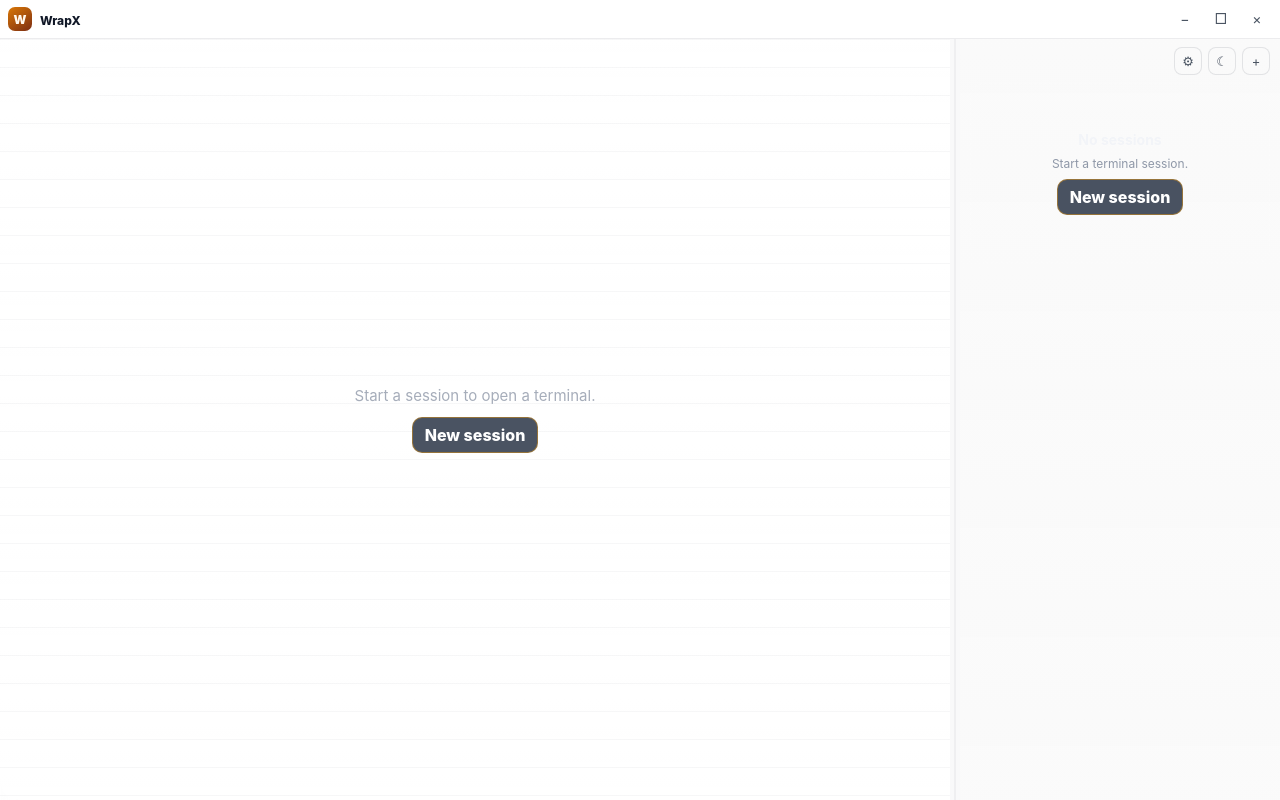
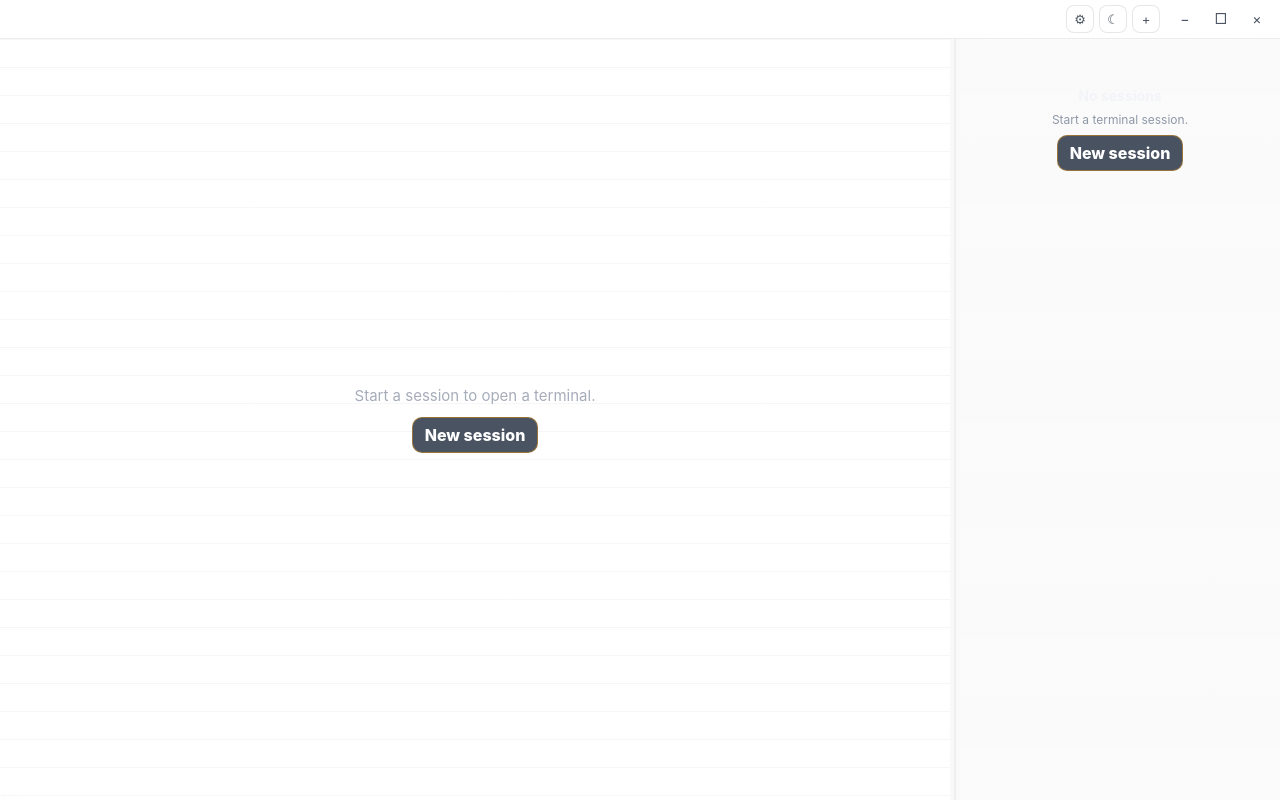
Before and after one commit to TangBo-cpu/warpX, a React (Vite) app: page / in a window 1280 px wide. Built offline with nearby package versions, Linux system fonts and the light colour scheme.

Commit message:
Move session actions to titlebar
Co-Authored-By: Claude Opus 4.8 <noreply@anthropic.com>

```diff
--- a/src/App.tsx
+++ b/src/App.tsx
@@ -11,7 +11,6 @@ import {
 } from "./appearance";
 import { AppearancePanel } from "./components/AppearancePanel";
 import { TerminalView } from "./components/TerminalView";
-import { WindowTitlebar } from "./components/WindowTitlebar";
 import type { ActiveSessionSummary } from "./sessionDisplay";
 
 type ThemeMode = "light" | "dark";
@@ -130,7 +129,6 @@ export default function App() {
 
   return (
     <main className="app-shell" data-theme={theme} style={appearanceStyle}>
-      <WindowTitlebar />
       <TerminalView
         theme={theme}
         onOpenAppearance={() => setAppearancePanelOpen(true)}
--- a/src/components/Sidebar.tsx
+++ b/src/components/Sidebar.tsx
@@ -1,100 +1,33 @@
-import { useState } from "react";
 import type { AgentKind, Session } from "../types/session";
-import { NewSessionDialog } from "./NewSessionDialog";
 import { SessionCard } from "./SessionCard";
-
-type ThemeMode = "light" | "dark";
 
 type SidebarProps = {
   sessions: Session[];
   activeSessionId: string | null;
-  defaultCwd: string;
   disabled: boolean;
-  nextSessionNumber: number;
-  theme: ThemeMode;
-  onCreateSession: (name: string, cwd: string) => void;
   onSelectSession: (sessionId: string) => void;
   onCloseSession: (sessionId: string) => void;
   onAgentOverride: (sessionId: string, override?: AgentKind) => void;
-  onOpenAppearance: () => void;
-  onToggleTheme: () => void;
+  onCreateDefaultSession: () => void;
 };
 
 export function Sidebar({
   sessions,
   activeSessionId,
-  defaultCwd,
   disabled,
-  nextSessionNumber,
-  theme,
-  onCreateSession,
   onSelectSession,
   onCloseSession,
   onAgentOverride,
-  onOpenAppearance,
-  onToggleTheme,
+  onCreateDefaultSession,
 }: SidebarProps) {
-  const [showNewSessionForm, setShowNewSessionForm] = useState(false);
-
-  function createSession(name: string, cwd: string) {
-    onCreateSession(name, cwd);
-    setShowNewSessionForm(false);
-  }
-
   return (
     <aside className="sidebar">
-      <div className="sidebar-header">
-        <div className="sidebar-actions">
-          <button
-            aria-label="Open appearance settings"
-            className="sidebar-action"
-            title="Appearance"
-            type="button"
-            onClick={onOpenAppearance}
-          >
-            ⚙
-          </button>
-          <button
-            aria-label={theme === "light" ? "Switch to dark theme" : "Switch to light theme"}
-            className="sidebar-action"
-            title={theme === "light" ? "Dark theme" : "Light theme"}
-            type="button"
-            onClick={onToggleTheme}
-          >
-            {theme === "light" ? "☾" : "☀"}
-          </button>
-          <button
-            aria-label="New session"
-            className="sidebar-action"
-            disabled={disabled}
-            title="New session"
-            type="button"
-            onClick={() => setShowNewSessionForm((value) => !value)}
-          >
-            +
-          </button>
-        </div>
-      </div>
-
-      {showNewSessionForm ? (
-        <NewSessionDialog
-          defaultCwd={defaultCwd}
-          disabled={disabled}
-          nextSessionNumber={nextSessionNumber}
-          onCreate={createSession}
-        />
-      ) : null}
-
       <div className="session-list">
         {sessions.length === 0 ? (
           <div className="empty-sidebar">
             <strong>No sessions</strong>
             <span>Start a terminal session.</span>
-            <button
-              disabled={disabled}
-              type="button"
-              onClick={() => setShowNewSessionForm(true)}
-            >
+            <button disabled={disabled} type="button" onClick={onCreateDefaultSession}>
               New session
             </button>
           </div>
--- a/src/components/TerminalView.tsx
+++ b/src/components/TerminalView.tsx
@@ -5,6 +5,7 @@ import type { FitAddon } from "@xterm/addon-fit";
 import type { Terminal } from "@xterm/xterm";
 import { useEffect, useRef, useState, type CSSProperties, type KeyboardEvent, type PointerEvent } from "react";
 import { Sidebar } from "./Sidebar";
+import { WindowTitlebar } from "./WindowTitlebar";
 import {
   STATUS_DISPLAY,
   formatSessionActivityAge,
@@ -983,6 +984,14 @@ export function TerminalView({
   const sidebarValueNow = Math.round(getCurrentSidebarWidth());
 
   return (
+    <>
+      <WindowTitlebar
+        newSessionDisabled={sessions.length >= MAX_LIVE_SESSIONS}
+        theme={theme}
+        onNewSession={createDefaultSession}
+        onOpenAppearance={onOpenAppearance}
+        onToggleTheme={onToggleTheme}
+      />
       <section ref={workspaceRef} className={workspaceClassName} style={workspaceStyle}>
         <section className="terminal-card">
         <div className="terminal-host-stack">
@@ -1024,19 +1033,15 @@ export function TerminalView({
 
         <Sidebar
           activeSessionId={activeSessionId}
-        defaultCwd={DEFAULT_CWD}
           disabled={sessions.length >= MAX_LIVE_SESSIONS}
-        nextSessionNumber={sessionCounterRef.current}
           sessions={sessions}
-        theme={theme}
           onAgentOverride={setAgentOverride}
           onCloseSession={closeSession}
-        onCreateSession={createSession}
-        onOpenAppearance={onOpenAppearance}
+          onCreateDefaultSession={createDefaultSession}
           onSelectSession={selectSession}
-        onToggleTheme={onToggleTheme}
         />
       </section>
+    </>
   );
 }
 
--- a/src/components/WindowTitlebar.tsx
+++ b/src/components/WindowTitlebar.tsx
@@ -1,7 +1,23 @@
 import { getCurrentWindow } from "@tauri-apps/api/window";
 import type { MouseEvent } from "react";
 
-export function WindowTitlebar() {
+type ThemeMode = "light" | "dark";
+
+type WindowTitlebarProps = {
+  newSessionDisabled: boolean;
+  theme: ThemeMode;
+  onNewSession: () => void;
+  onOpenAppearance: () => void;
+  onToggleTheme: () => void;
+};
+
+export function WindowTitlebar({
+  newSessionDisabled,
+  theme,
+  onNewSession,
+  onOpenAppearance,
+  onToggleTheme,
+}: WindowTitlebarProps) {
   return (
     <header
       className="window-titlebar"
@@ -9,16 +25,38 @@ export function WindowTitlebar() {
       onDoubleClick={toggleMaximize}
       onMouseDown={startWindowDrag}
     >
-      <div className="window-titlebar-brand" data-tauri-drag-region title="WrapX">
-        <span className="app-mark" data-tauri-drag-region aria-hidden="true">
-          W
-        </span>
-        <span className="window-titlebar-brand-copy" data-tauri-drag-region>
-          <strong data-tauri-drag-region>WrapX</strong>
-        </span>
+      <div className="window-titlebar-drag-space" data-tauri-drag-region />
+
+      <div className="window-titlebar-actions">
+        <button
+          aria-label="Open appearance settings"
+          className="titlebar-action"
+          title="Appearance"
+          type="button"
+          onClick={(event) => runTitlebarAction(event, onOpenAppearance)}
+        >
+          ⚙
+        </button>
+        <button
+          aria-label={theme === "light" ? "Switch to dark theme" : "Switch to light theme"}
+          className="titlebar-action"
+          title={theme === "light" ? "Dark theme" : "Light theme"}
+          type="button"
+          onClick={(event) => runTitlebarAction(event, onToggleTheme)}
+        >
+          {theme === "light" ? "☾" : "☀"}
+        </button>
+        <button
+          aria-label="New PowerShell session"
+          className="titlebar-action"
+          disabled={newSessionDisabled}
+          title="New PowerShell session"
+          type="button"
+          onClick={(event) => runTitlebarAction(event, onNewSession)}
+        >
+          +
+        </button>
       </div>
-
-      <div className="window-titlebar-drag-space" data-tauri-drag-region />
 
       <div className="window-titlebar-controls">
         <button aria-label="Minimize" className="window-control" type="button" onClick={minimizeWindow}>
@@ -40,11 +78,17 @@ function startWindowDrag(event: MouseEvent<HTMLElement>) {
     return;
   }
 
-  if ((event.target as HTMLElement).closest(".window-titlebar-controls")) {
+  if ((event.target as HTMLElement).closest(".window-titlebar-actions, .window-titlebar-controls")) {
     return;
   }
 
   void getCurrentWindow().startDragging().catch(() => undefined);
+}
+
+function runTitlebarAction(event: MouseEvent<HTMLButtonElement>, action: () => void) {
+  event.preventDefault();
+  event.stopPropagation();
+  action();
 }
 
 function minimizeWindow(event: MouseEvent<HTMLButtonElement>) {
--- a/src/styles.css
+++ b/src/styles.css
@@ -210,8 +210,7 @@ button:disabled {
 
 button:focus-visible,
 .session-card:focus-visible,
-.appearance-control:focus,
-.new-session-form input:focus {
+.appearance-control:focus {
   border-color: var(--accent-warm);
   box-shadow: 0 0 0 2px color-mix(in srgb, var(--accent-warm) 32%, transparent);
   outline: none;
@@ -221,10 +220,10 @@ button:focus-visible,
   position: relative;
   z-index: 10;
   display: grid;
-  grid-template-columns: auto minmax(0, 1fr) auto;
+  grid-template-columns: minmax(0, 1fr) auto auto;
   min-height: 38px;
   align-items: center;
-  gap: 12px;
+  gap: 8px;
   border-bottom: 1px solid var(--topbar-border);
   padding: 5px 6px 5px 8px;
   color: var(--topbar-text);
@@ -233,40 +232,21 @@ button:focus-visible,
   backdrop-filter: blur(var(--topbar-blur));
 }
 
-.window-titlebar-brand,
-.window-titlebar-controls {
-  display: flex;
-  min-width: 0;
-  align-items: center;
-}
-
-.window-titlebar-brand {
-  gap: 8px;
-}
-
-.window-titlebar-brand-copy {
-  flex-direction: column;
-  align-items: flex-start;
-  line-height: 1.05;
-}
-
-.window-titlebar-brand-copy strong {
-  overflow: hidden;
-  max-width: 100%;
-  color: var(--topbar-text-strong);
-  font-size: 12px;
-  font-weight: 850;
-  text-overflow: ellipsis;
-  white-space: nowrap;
-}
-
 .window-titlebar-drag-space {
   width: 100%;
   height: 100%;
 }
 
+.window-titlebar-actions,
 .window-titlebar-controls {
+  display: flex;
+  min-width: 0;
+  align-items: center;
   justify-content: flex-end;
+  gap: 5px;
+}
+
+.window-titlebar-controls {
   gap: 2px;
 }
 
@@ -328,18 +308,6 @@ button:focus-visible,
   gap: 8px;
 }
 
-.app-mark {
-  display: grid;
-  width: 24px;
-  height: 24px;
-  flex: 0 0 auto;
-  place-items: center;
-  border-radius: 7px;
-  color: #fff7ed;
-  background: linear-gradient(145deg, #d97706, #7c2d12);
-  font-size: 12px;
-  font-weight: 900;
-}
 
 .app-workspace-copy,
 .app-topbar-session-copy {
@@ -394,7 +362,7 @@ button:focus-visible,
 }
 
 .icon-button,
-.sidebar-action,
+.titlebar-action,
 .session-menu-trigger,
 .appearance-close {
   display: grid;
@@ -411,7 +379,7 @@ button:focus-visible,
 }
 
 .icon-button:hover:not(:disabled),
-.sidebar-action:hover:not(:disabled),
+.titlebar-action:hover:not(:disabled),
 .session-menu-trigger:hover:not(:disabled),
 .appearance-close:hover:not(:disabled) {
   color: var(--topbar-control-hover-fg);
@@ -783,89 +751,6 @@ button:focus-visible,
   color: #d8dde7;
   background: var(--sidebar-background);
   backdrop-filter: blur(var(--appearance-surface-blur));
-}
-
-.sidebar-header {
-  display: flex;
-  min-height: 40px;
-  align-items: center;
-  justify-content: flex-end;
-  padding: 8px 10px;
-}
-
-.sidebar-tabs {
-  display: flex;
-  min-width: 0;
-  align-items: center;
-  gap: 8px;
-  overflow: hidden;
-  white-space: nowrap;
-}
-
-.sidebar-tab {
-  overflow: hidden;
-  color: #858f9f;
-  font-size: 13px;
-  font-weight: 750;
-  line-height: 1.1;
-  text-overflow: ellipsis;
-}
-
-.sidebar-tab.is-active {
-  color: #f2f4f8;
-}
-
-.sidebar-actions {
-  display: flex;
-  flex: 0 0 auto;
-  align-items: center;
-  gap: 6px;
-}
-
-.sidebar-count {
-  border-radius: 999px;
-  padding: 1px 7px;
-  color: var(--status-running-fg);
-  background: var(--status-running-bg);
-  font-size: 10px;
-  font-weight: 800;
-}
-
-.new-session-form {
-  display: grid;
-  gap: 8px;
-  margin: 0 10px 10px;
-  padding: 10px;
-  border: 1px solid rgba(255, 255, 255, 0.08);
-  border-radius: 14px;
-  background: rgba(255, 255, 255, 0.045);
-}
-
-.new-session-form label {
-  display: grid;
-  gap: 4px;
-  min-width: 0;
-  color: #8f98a8;
-  font-size: 11px;
-  font-weight: 700;
-}
-
-.new-session-form input {
-  min-width: 0;
-  border: 1px solid var(--field-border);
-  border-radius: 8px;
-  padding: 7px 9px;
-  color: #f2f4f8;
-  background: var(--field-bg);
-  outline: none;
-}
-
-.new-session-form button {
-  width: 100%;
-  overflow: hidden;
-  font-weight: 800;
-  text-overflow: ellipsis;
-  white-space: nowrap;
 }
 
 .session-list {
```
Also changed, not shown: src/components/NewSessionDialog.tsx (deleted, +0 -54 lines). Lines whose indentation alone changed are shown as unchanged.
